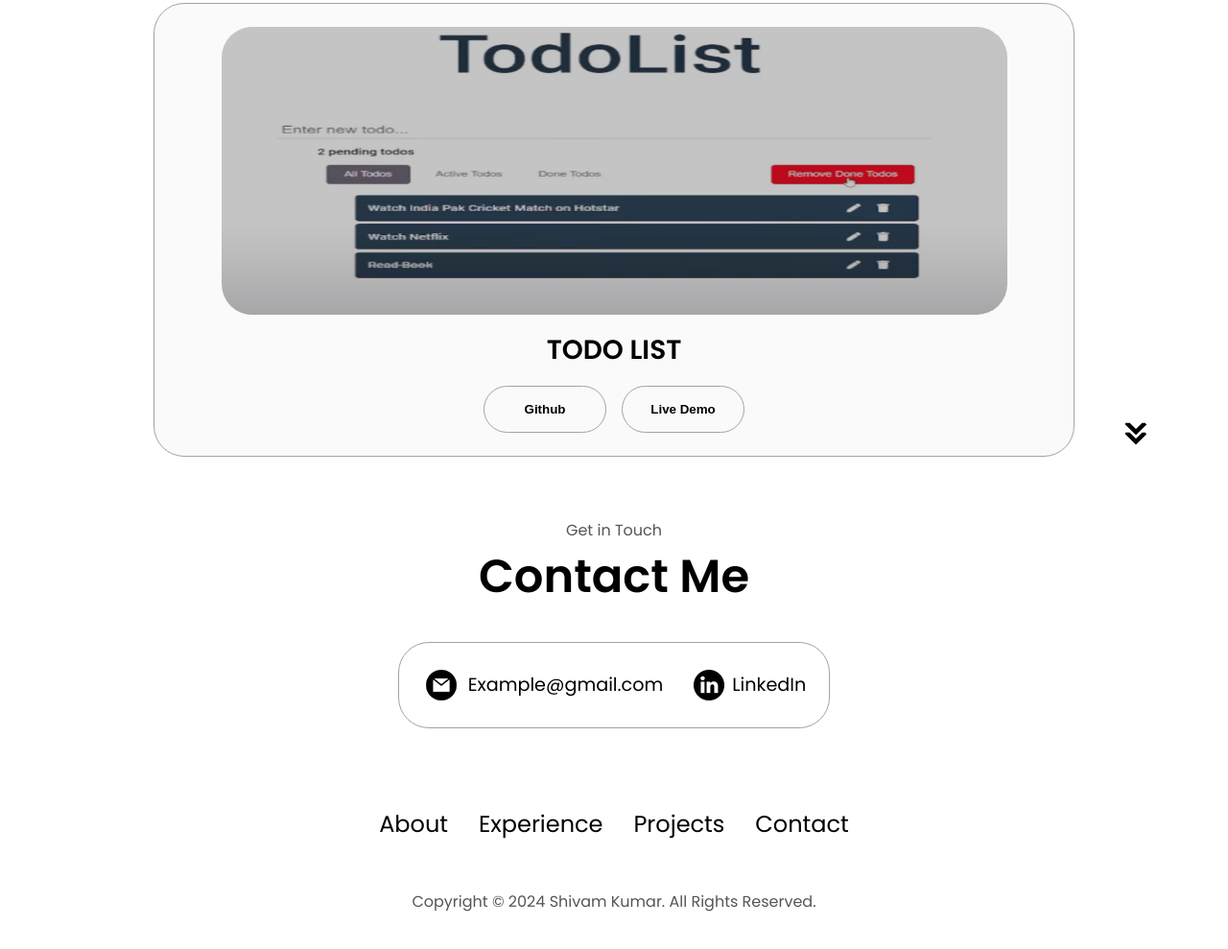
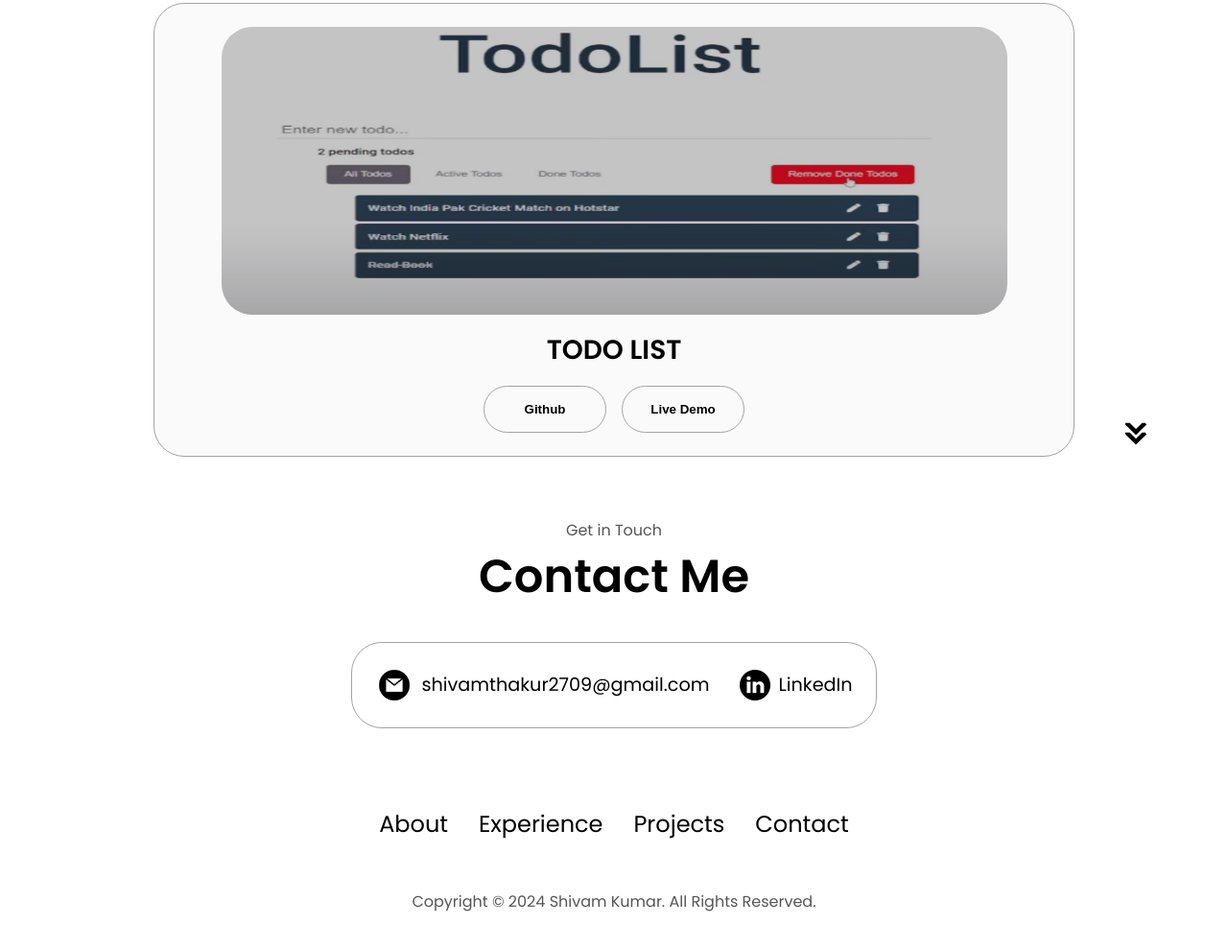
Before and after one commit to Shivam2709/Portfolio, a plain HTML site: page index.html in a window 1280 px wide. Shown: the part 3168-4157 px from the top of the page at 96% size. Drawn offline with Linux system fonts and the light colour scheme.

Commit message:
Update index.html

```diff
--- a/index.html
+++ b/index.html
@@ -395,7 +395,7 @@
             alt="Email icon"
             class="icon contact-icon email-icon"
           />
-          <p><a href="mailto:shivamthakur2709@gmail.com">Example@gmail.com</a></p>
+          <p><a href="mailto:shivamthakur2709@gmail.com">shivamthakur2709@gmail.com</a></p>
         </div>
         <div class="contact-info-container">
           <img
```
